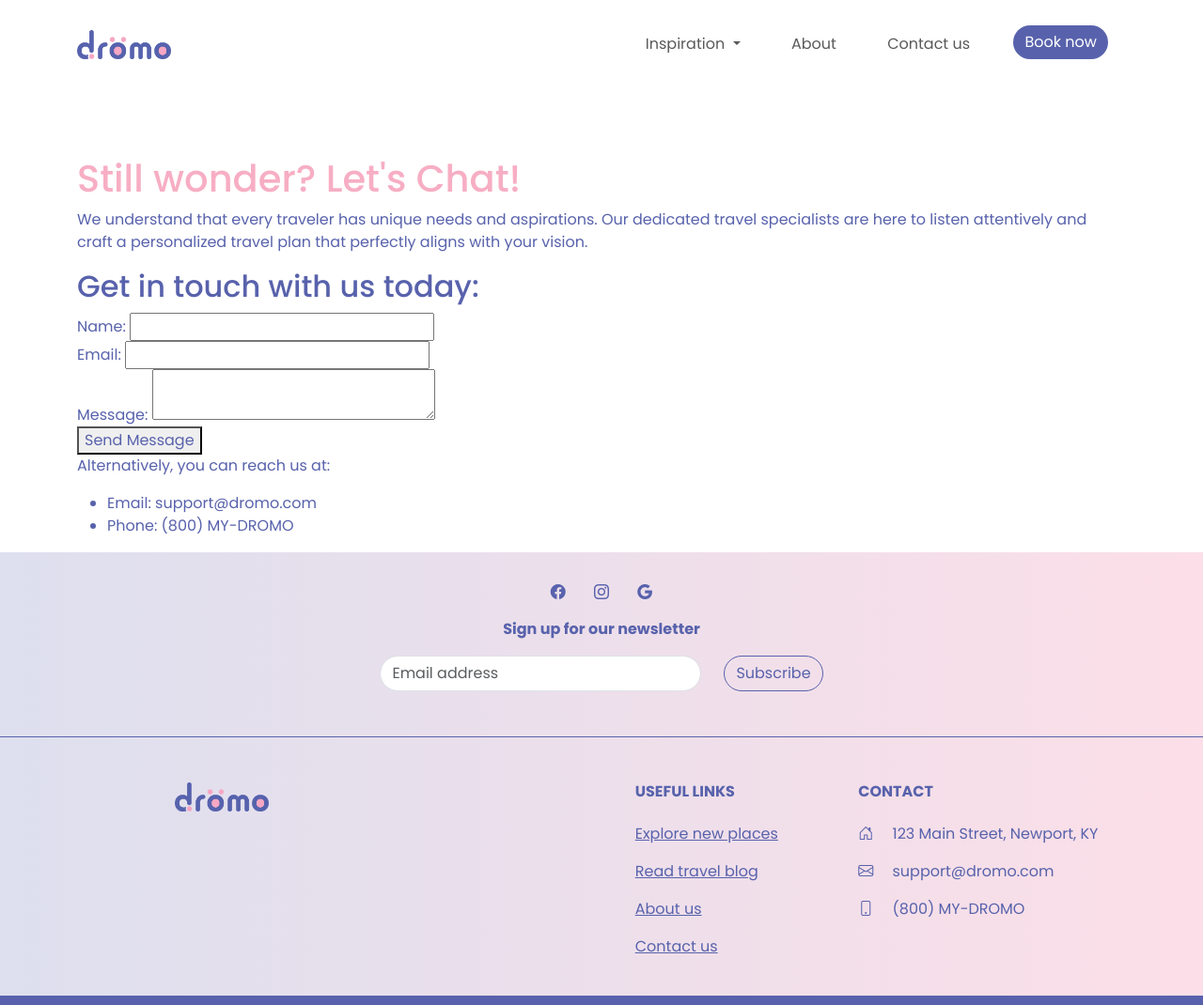
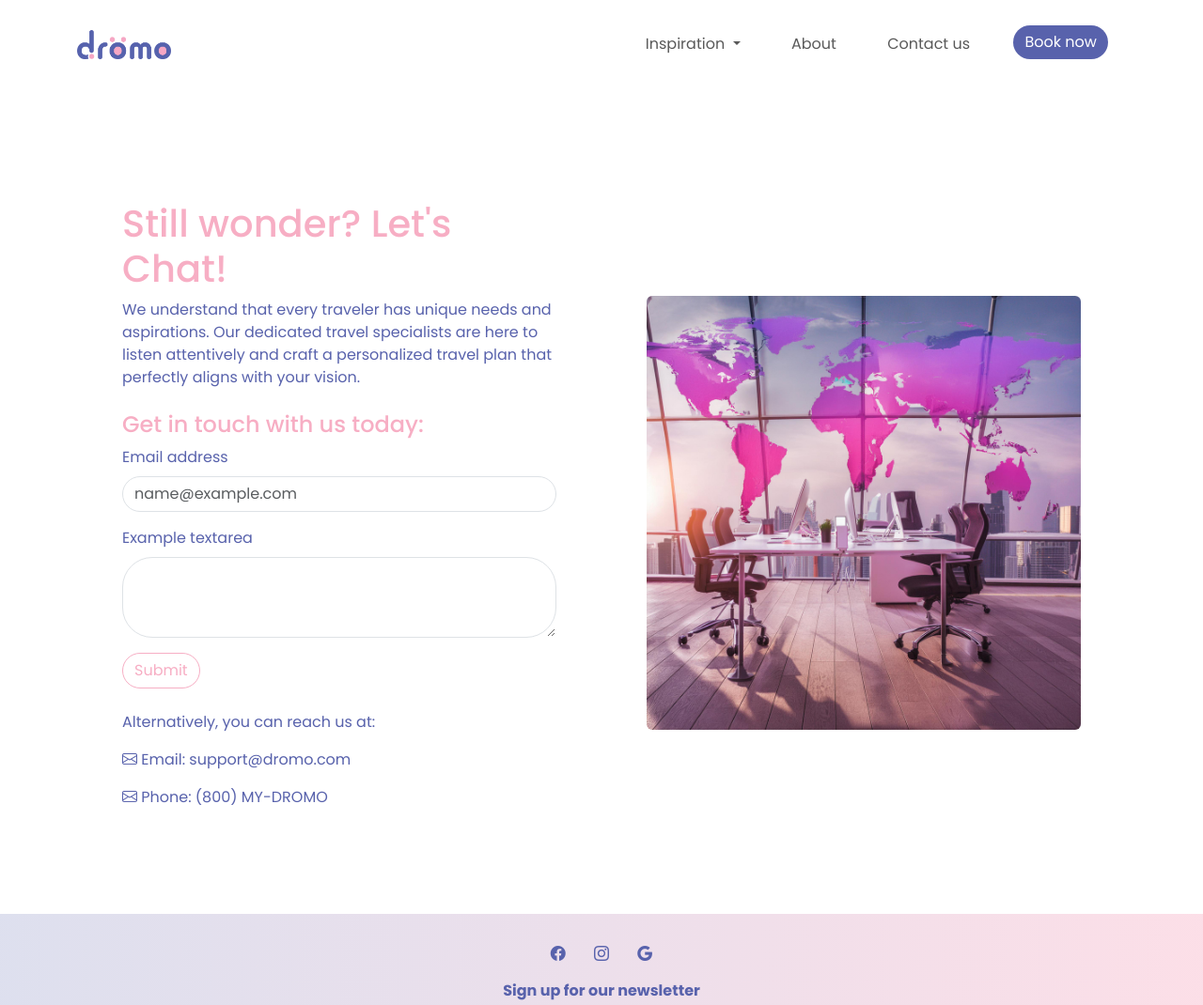
Before and after one commit to naledesgn/INF286_Final_Dromo, a plain HTML site: page pages/dromo_contact.html in a window 1280 px wide. Shown: the top 1070 px of the page at 94% size. Drawn offline with nearby package versions, Linux system fonts and the light colour scheme.

Commit message:
Finish contact page

```diff
--- a/assets/css/dromo_main.css
+++ b/assets/css/dromo_main.css
@@ -95,11 +95,11 @@ h1{
 
 /*Footer*/
 .form-outline{
-    border-radius: 3em;
+    border-radius: 2em;
     border-color: #4b5391;
 }
 .form-control{
-    border-radius: 3em;
+    border-radius: 2em;
     color: #5862AC;
 }
 
--- a/pages/dromo_contact.html
+++ b/pages/dromo_contact.html
@@ -44,30 +44,35 @@
 		  </nav>
         <br>
         <div class="container">
+          <div class="row mb-5 m-auto">
+            <div class="col-lg-6 p-5 m-auto">
+              <h1>Still wonder? Let's Chat!</h1>
+              <p class="mb-4">We understand that every traveler has unique needs and aspirations. Our dedicated travel specialists are here to listen attentively and craft a personalized travel plan that perfectly aligns with your vision.</p>
+
+             <h4 class="mb-2" style="color: #F7AEC4 !important;">Get in touch with us today:</h4>
+             <form action="" method="post" class="mb-4">
+             <div class="mb-3">
+              <label for="exampleFormControlInput1" class="form-label">Email address</label>
+              <input type="email" class="form-control" id="exampleFormControlInput1" placeholder="name@example.com">
+            </div>
+            <div class="mb-3">
+              <label for="exampleFormControlTextarea1" class="form-label">Example textarea</label>
+              <textarea class="form-control" id="exampleFormControlTextarea1" rows="3"></textarea>
+            </div>
+            <button type="submit" class="btn btn-outline-secondary">Submit</button>
+          </form>
+
+              <p>Alternatively, you can reach us at:</p>
+              <p><i class="bi bi-envelope me-5">   Email: support@dromo.com</i></p>
+              <p><i class="bi bi-envelope me-5">   Phone: (800) MY-DROMO</i></p>
+
+            </div>
+            <div class="col-lg-6 m-auto p-5">
+              <img src="../assets/img/dromo_office.jpg" class="img-fluid rounded" alt="...">
+            </div>
+          </div>
 
 
-        <h1>Still wonder? Let's Chat!</h1>
-        <p>We understand that every traveler has unique needs and aspirations. Our dedicated travel specialists are here to listen attentively and craft a personalized travel plan that perfectly aligns with your vision.</p>
-
-        <h2>Get in touch with us today:</h2>
-        <form action="#" method="post">
-            <label for="name">Name:</label>
-            <input type="text" id="name" name="name" required>
-            <br>
-            <label for="email">Email:</label>
-            <input type="email" id="email" name="email" required>
-            <br>
-            <label for="message">Message:</label>
-            <textarea id="message" name="message" required></textarea>
-            <br>
-            <button type="submit">Send Message</button>
-        </form>
-
-        <p>Alternatively, you can reach us at:</p>
-        <ul>
-          <li>Email: support@dromo.com</li>
-          <li>Phone: (800) MY-DROMO</li>
-        </ul>
     </div>
         <footer class="text-center text-lg-start" style="background: rgb(88,98,172);
         background: linear-gradient(90deg, rgba(88,98,172,0.2) 0%, rgba(247,174,196,0.4) 100%);">
```
Also changed, not shown: assets/img/dromo_office.jpg (added).
